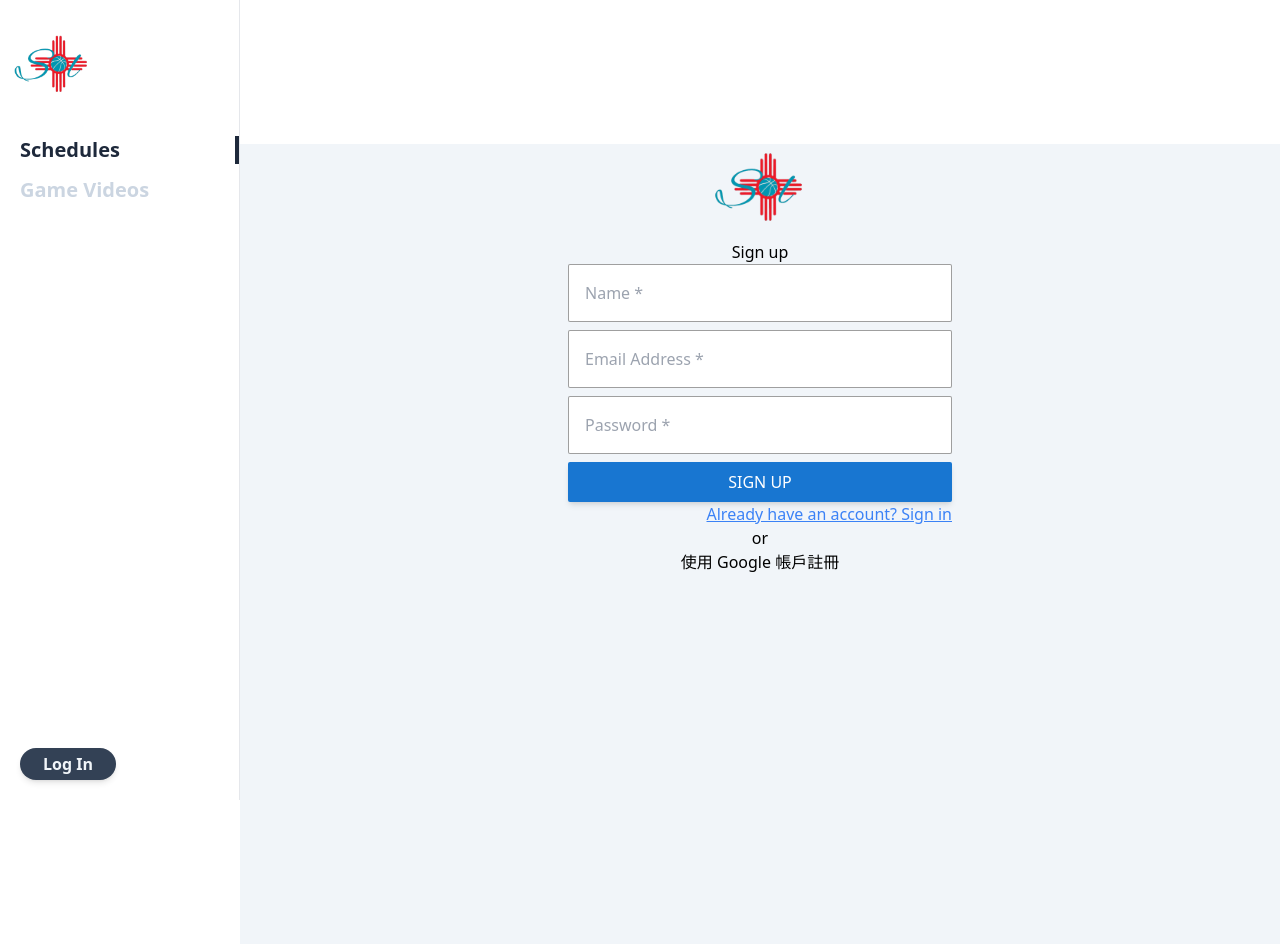
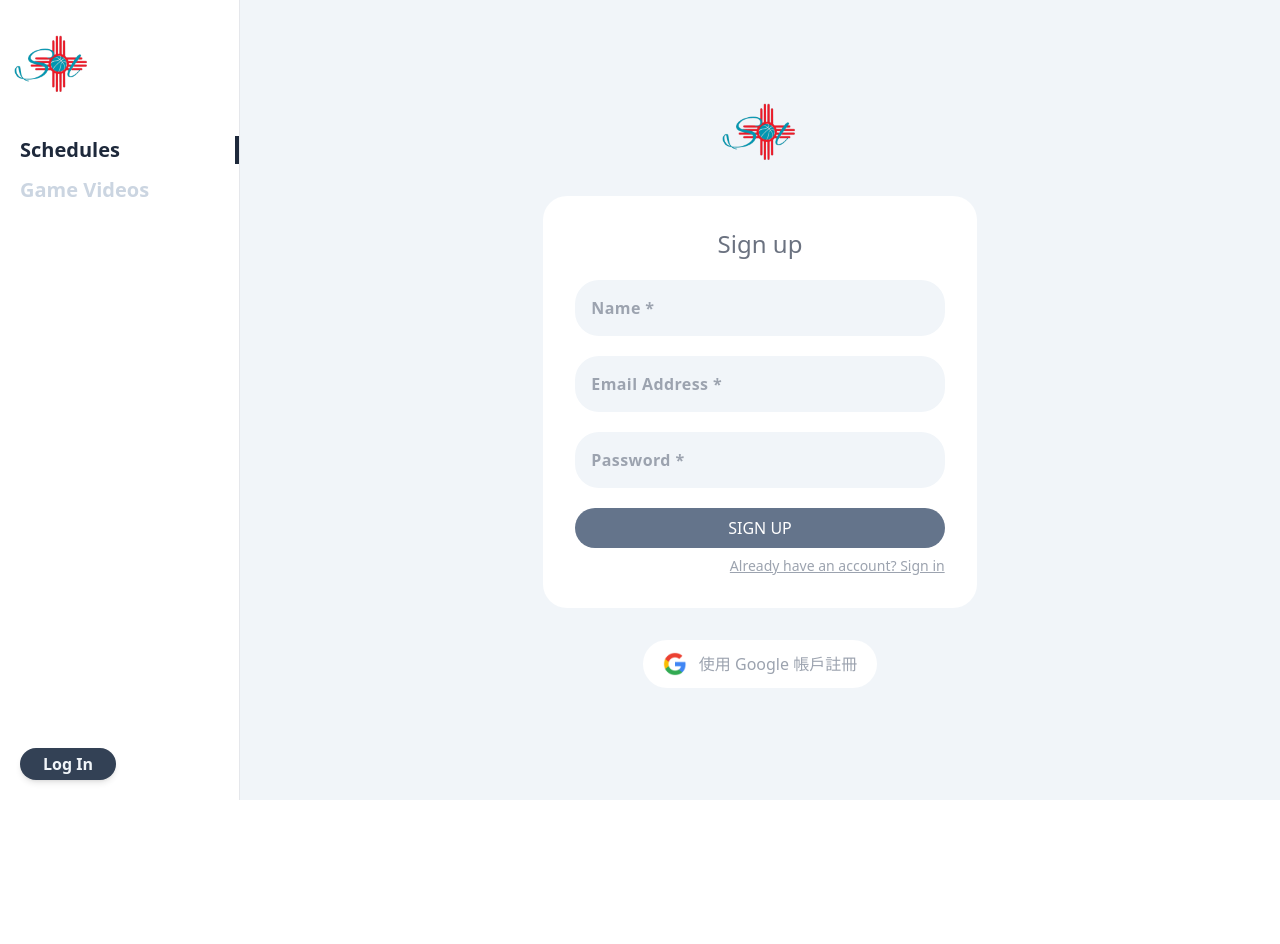
Before and after one commit to hunwooooof/personal-project, a React (Vite) app in the folder sol-basketball-system/: page /signup in a window 1280 px wide. After the commit the page ends 800 px from the top, so only its background shows below. Built offline with nearby package versions, Linux system fonts and the light colour scheme; no server answers; what react-google-calendar-api would draw is missing.

Commit message:
[style] Adjust sign up and log in page ui

```diff
--- a/sol-basketball-system/src/index.css
+++ b/sol-basketball-system/src/index.css
@@ -11,7 +11,7 @@ html {
 }
 
 .custom-signin-input {
-  @apply w-full p-4 border border-[#00000060] rounded-sm;
+  @apply w-full p-4 rounded-3xl bg-slate-100 font-bold text-gray-700 tracking-wide;
 }
 
 .custom-page-title {
--- a/sol-basketball-system/src/pages/Login/index.tsx
+++ b/sol-basketball-system/src/pages/Login/index.tsx
@@ -1,5 +1,6 @@
 import { useEffect, useState } from 'react';
 import { Link, useNavigate } from 'react-router-dom';
+import googleLogoUrl from '../../assets/google-logo.png';
 import logoUrl from '../../assets/sol-logo.png';
 import { useStore } from '../../store/store';
 
@@ -27,13 +28,11 @@ function Login() {
   }, [isLogin]);
 
   return (
-    <div className='custom-main-container'>
-      <div className='mt-36 mx-auto w-96 flex items-center flex-col'>
-        <div>
-          <img src={logoUrl} alt='sign-up-icon' className='w-24' />
-          <div className=' text-center'>Sign in</div>
-        </div>
-        <div className='flex flex-col gap-2 w-full'>
+    <div className='custom-main-container pt-14'>
+      <div className='mt-20 mx-auto w-5/12 flex items-center flex-col'>
+        <img src={logoUrl} alt='sign-up-icon' className='w-20 mb-5' />
+        <div className='flex flex-col gap-5 w-full bg-white p-8 rounded-3xl mb-8'>
+          <div className='text-2xl text-gray-500 text-center'>Sign in</div>
           <input
             type='email'
             name='email'
@@ -52,18 +51,24 @@ function Login() {
             value={account.password}
             onChange={handleInputChange}
           />
+          <div className='flex flex-col'>
             <button
               type='submit'
-            className='text-white bg-[#1876D1] text-center shadow-md px-4 py-2 rounded-sm'
+              className='text-white bg-slate-500 text-center p-2 rounded-3xl hover:bg-slate-800'
               onClick={() => nativeLogin(account)}>
               SIGN IN
             </button>
-        </div>
-        <Link to='/signup' className='self-end text-blue-500 underline'>
+            <Link to='/signup' className='text-sm self-end underline mt-2 text-gray-400 hover:text-blue-500'>
               Don't have an account? Sign Up
             </Link>
-        <div>or</div>
-        <button onClick={googleLogin}>使用 Google 帳戶登入</button>
+          </div>
+        </div>
+        <button
+          onClick={googleLogin}
+          className='flex items-center gap-3 bg-white rounded-full px-5 py-3 text-gray-400 hover:text-black'>
+          <img src={googleLogoUrl} alt='google logo' className='w-6' />
+          使用 Google 帳戶登入
+        </button>
       </div>
     </div>
   );
--- a/sol-basketball-system/src/pages/Signup/index.tsx
+++ b/sol-basketball-system/src/pages/Signup/index.tsx
@@ -1,5 +1,6 @@
 import { useEffect, useState } from 'react';
 import { Link, useNavigate } from 'react-router-dom';
+import googleLogoUrl from '../../assets/google-logo.png';
 import logoUrl from '../../assets/sol-logo.png';
 import { useStore } from '../../store/store';
 
@@ -28,19 +29,18 @@ function Signup() {
   }, [isLogin]);
 
   return (
-    <div className='custom-main-container'>
-      <div className='mt-36 mx-auto w-96 flex items-center flex-col'>
-        <div>
-          <img src={logoUrl} alt='sign-up-icon' className='w-24' />
-          <div className=' text-center'>Sign up</div>
-        </div>
-        <div className='flex flex-col gap-2 w-full'>
+    <div className='custom-main-container pt-14'>
+      <div className='mt-10 mx-auto w-5/12 flex items-center flex-col'>
+        <img src={logoUrl} alt='sign-up-icon' className='w-20 mb-5' />
+        <div className='flex flex-col gap-5 w-full bg-white p-8 rounded-3xl mb-8'>
+          <div className='text-2xl text-gray-500 text-center'>Sign up</div>
           <input
             type='text'
             name='name'
             id='name'
             placeholder='Name *'
             className='custom-signin-input'
+            value={account.name}
             onChange={handleInputChange}
           />
           <input
@@ -49,6 +49,7 @@ function Signup() {
             id='email'
             placeholder='Email Address *'
             className='custom-signin-input'
+            value={account.email}
             onChange={handleInputChange}
           />
           <input
@@ -57,20 +58,27 @@ function Signup() {
             id='password'
             placeholder='Password *'
             className='custom-signin-input'
+            value={account.password}
             onChange={handleInputChange}
-          />
+          />{' '}
+          <div className='flex flex-col'>
             <button
               type='submit'
-            className='text-white bg-[#1876D1] text-center shadow-md px-4 py-2 rounded-sm'
+              className='text-white bg-slate-500 text-center p-2 rounded-3xl hover:bg-slate-800'
               onClick={() => nativeSignup(account)}>
               SIGN UP
             </button>
-        </div>
-        <Link to='/login' className='self-end text-blue-500 underline'>
+            <Link to='/login' className='text-sm self-end underline mt-2 text-gray-400 hover:text-blue-500'>
               Already have an account? Sign in
             </Link>
-        <div>or</div>
-        <button onClick={googleLogin}>使用 Google 帳戶註冊</button>
+          </div>
+        </div>
+        <button
+          onClick={googleLogin}
+          className='flex items-center gap-3 bg-white rounded-full px-5 py-3 text-gray-400 hover:text-black'>
+          <img src={googleLogoUrl} alt='google logo' className='w-6' />
+          使用 Google 帳戶註冊
+        </button>
       </div>
     </div>
   );
```
Also changed, not shown: sol-basketball-system/src/assets/google-logo.png (added). Lines whose indentation alone changed are shown as unchanged.
